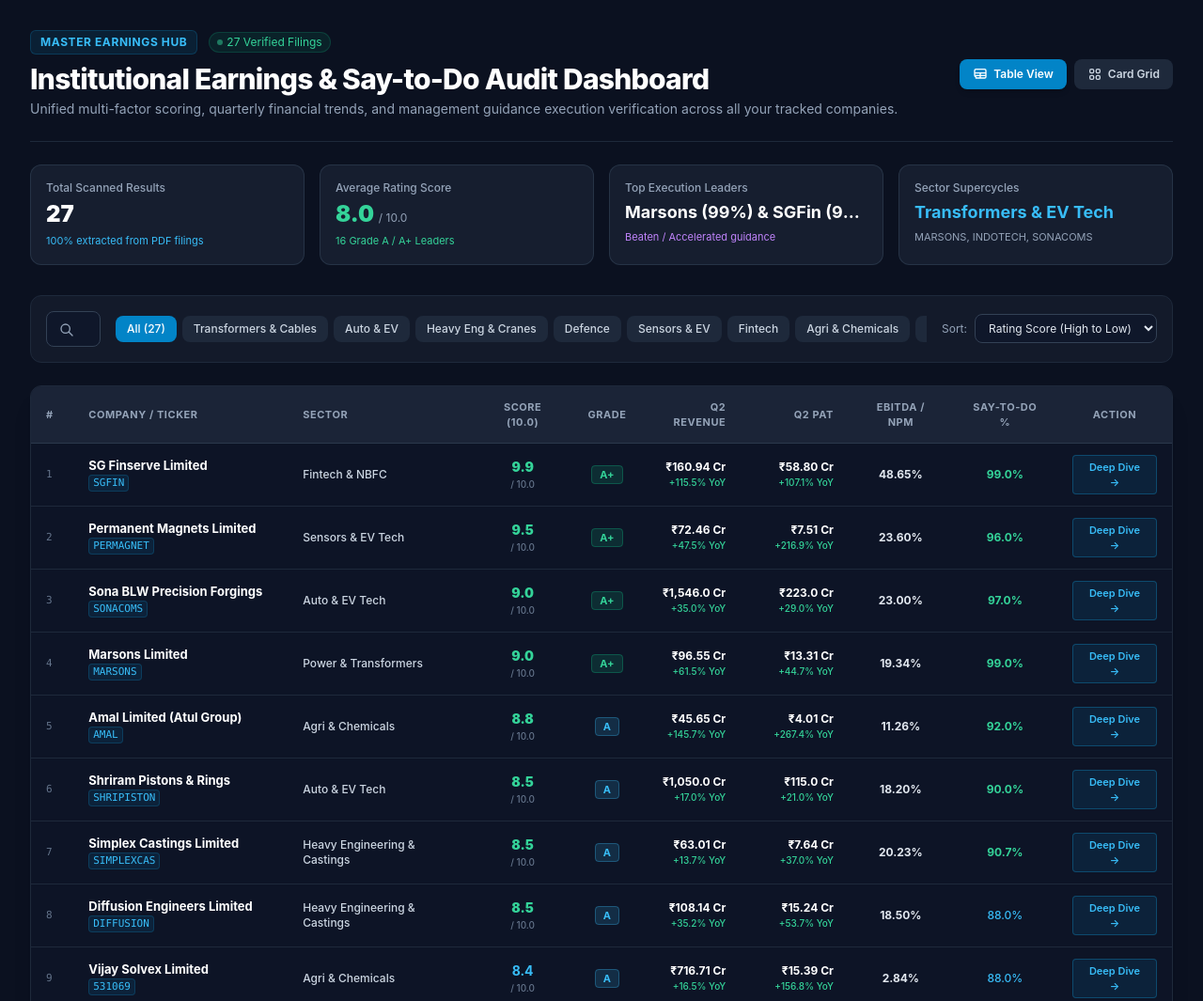
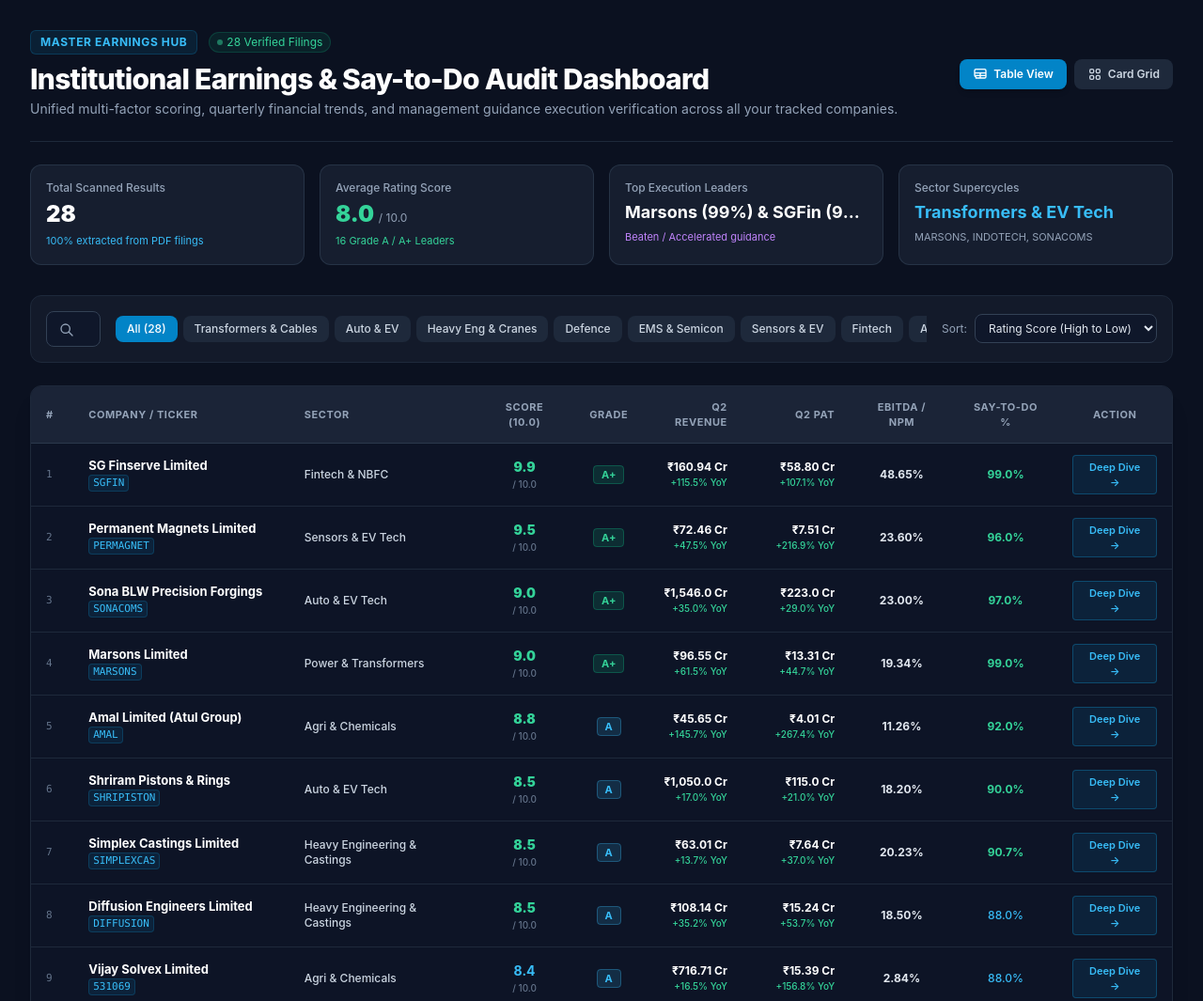
Before and after one commit to chauhanvj/earnings-dashboard01, a plain HTML site: page index.html in a window 1280 px wide. Shown: the top 1065 px of the page at 94% size. Drawn offline with nearby package versions, Linux system fonts and the light colour scheme.

Commit message:
Add files via upload

```diff
--- a/index.html
+++ b/index.html
@@ -32,7 +32,7 @@
         <div class="flex items-center gap-3">
           <span class="px-2.5 py-1 text-xs font-bold rounded-md bg-sky-500/10 text-sky-400 border border-sky-500/20 tracking-wider uppercase">Master Earnings Hub</span>
           <span class="inline-flex items-center gap-1 text-xs text-emerald-400 bg-emerald-500/10 px-2 py-0.5 rounded-full border border-emerald-500/20">
-            <span class="w-1.5 h-1.5 rounded-full bg-emerald-400 animate-pulse"></span> 27 Verified Filings
+            <span class="w-1.5 h-1.5 rounded-full bg-emerald-400 animate-pulse"></span> 28 Verified Filings
           </span>
         </div>
         <h1 class="text-2xl md:text-3xl font-extrabold text-white mt-2 tracking-tight">Institutional Earnings & Say-to-Do Audit Dashboard</h1>
@@ -55,7 +55,7 @@
     <div class="grid grid-cols-2 md:grid-cols-4 gap-4 mt-6">
       <div class="bg-slate-800/60 border border-slate-700/60 rounded-xl p-4">
         <div class="text-xs font-medium text-slate-400">Total Scanned Results</div>
-        <div class="text-2xl font-black text-white mt-1" id="stat-total">27</div>
+        <div class="text-2xl font-black text-white mt-1" id="stat-total">28</div>
         <div class="text-[11px] text-sky-400 mt-1">100% extracted from PDF filings</div>
       </div>
       <div class="bg-slate-800/60 border border-slate-700/60 rounded-xl p-4">
@@ -82,16 +82,17 @@
       <!-- Search Input -->
       <div class="relative flex-1">
         <svg class="w-4 h-4 absolute left-3.5 top-3 text-slate-400" fill="none" stroke="currentColor" viewBox="0 0 24 24"><path stroke-linecap="round" stroke-linejoin="round" stroke-width="2" d="M21 21l-6-6m2-5a7 7 0 11-14 0 7 7 0 0114 0z"></path></svg>
-        <input type="text" id="searchInput" oninput="renderDashboard()" placeholder="Search 27 stocks by name, ticker (e.g. SGFIN, SONACOMS, MARSONS), or keyword..." class="w-full bg-slate-900 border border-slate-700 text-white text-sm rounded-lg pl-10 pr-4 py-2 focus:outline-none focus:border-sky-500 transition">
+        <input type="text" id="searchInput" oninput="renderDashboard()" placeholder="Search 28 stocks by name, ticker (e.g. SGFIN, SONACOMS, MARSONS), or keyword..." class="w-full bg-slate-900 border border-slate-700 text-white text-sm rounded-lg pl-10 pr-4 py-2 focus:outline-none focus:border-sky-500 transition">
       </div>
 
       <!-- Sector Filter Tabs -->
       <div class="flex items-center gap-1.5 overflow-x-auto pb-1 lg:pb-0 text-xs">
-        <button onclick="setSectorFilter('ALL')" class="sector-btn px-3 py-1.5 rounded-lg font-medium bg-sky-600 text-white transition whitespace-nowrap">All (27)</button>
+        <button onclick="setSectorFilter('ALL')" class="sector-btn px-3 py-1.5 rounded-lg font-medium bg-sky-600 text-white transition whitespace-nowrap">All (28)</button>
         <button onclick="setSectorFilter('Power & Transformers')" class="sector-btn px-3 py-1.5 rounded-lg font-medium bg-slate-800 text-slate-300 hover:bg-slate-700 transition whitespace-nowrap">Transformers &amp; Cables</button>
         <button onclick="setSectorFilter('Auto & EV Tech')" class="sector-btn px-3 py-1.5 rounded-lg font-medium bg-slate-800 text-slate-300 hover:bg-slate-700 transition whitespace-nowrap">Auto &amp; EV</button>
         <button onclick="setSectorFilter('Heavy Engineering & Castings')" class="sector-btn px-3 py-1.5 rounded-lg font-medium bg-slate-800 text-slate-300 hover:bg-slate-700 transition whitespace-nowrap">Heavy Eng &amp; Cranes</button>
         <button onclick="setSectorFilter('Defence & Aerospace')" class="sector-btn px-3 py-1.5 rounded-lg font-medium bg-slate-800 text-slate-300 hover:bg-slate-700 transition whitespace-nowrap">Defence</button>
+        <button onclick="setSectorFilter('EMS & Semiconductors')" class="sector-btn px-3 py-1.5 rounded-lg font-medium bg-slate-800 text-slate-300 hover:bg-slate-700 transition whitespace-nowrap">EMS &amp; Semicon</button>
         <button onclick="setSectorFilter('Sensors & EV Tech')" class="sector-btn px-3 py-1.5 rounded-lg font-medium bg-slate-800 text-slate-300 hover:bg-slate-700 transition whitespace-nowrap">Sensors &amp; EV</button>
         <button onclick="setSectorFilter('Fintech & NBFC')" class="sector-btn px-3 py-1.5 rounded-lg font-medium bg-slate-800 text-slate-300 hover:bg-slate-700 transition whitespace-nowrap">Fintech</button>
         <button onclick="setSectorFilter('Agri & Chemicals')" class="sector-btn px-3 py-1.5 rounded-lg font-medium bg-slate-800 text-slate-300 hover:bg-slate-700 transition whitespace-nowrap">Agri &amp; Chemicals</button>
@@ -1181,6 +1182,50 @@
         ],
         positives: ["Steady demand for pressure vessels and cryogenic storage", "Modest revenue expansion"],
         watchouts: ["Microcap scale with limited pricing leverage against steel raw materials"]
+      },
+      {
+        ticker: "KAYNES",
+        name: "Kaynes Technology India Limited",
+        sector: "EMS & Semiconductors",
+        score: 5.5,
+        grade: "Grade C+ (Caution / Capex Transition)",
+        say_to_do: 68.0,
+        say_to_do_status: "Lagging / Margin Miss",
+        revenue_q2: "₹952.5 Cr",
+        revenue_yoy: "+4.4%",
+        revenue_qoq: "+0.7%",
+        revenue_h1: "₹1,898.7 Cr",
+        pat_q2: "₹39.8 Cr",
+        pat_yoy: "-65.6%",
+        pat_qoq: "-12.3%",
+        pat_h1: "₹85.2 Cr",
+        ebitda_margin: "13.19%",
+        margin_diff: "Contracted (-323 bps YoY)",
+        filePath: "file:///C:/Users/admin/Downloads/32e938f1-a9e8-4747-b689-93dbd2177efb.pdf",
+        pillars: {
+          topline: { score: 1.3, max: 2.0, label: "Topline: Revenue growth slowed to +4.4% YoY (₹952.5 Cr); flat QoQ" },
+          bottomline: { score: 0.8, max: 2.0, label: "Bottomline: PAT collapsed -65.6% YoY to ₹39.8 Cr; H1 OCF negative ₹-278 Cr" },
+          margin: { score: 0.7, max: 2.0, label: "Operating Margin (ex-other inc): 13.19% (-323 bps YoY contraction on employee & factory costs)" },
+          solvency: { score: 1.2, max: 2.0, label: "Solvency: Debt expanded to ₹1,810 Cr; finance costs jumped +191% YoY; NWC 169 days" },
+          catalysts: { score: 1.5, max: 2.0, label: "Order Book: Record ₹10,564 Cr backlog; Sanand OSAT & PCB capex underway" }
+        },
+        guidance_records: [
+          { vector: "Revenue Growth", promise: "Maintain 30-40% top-line growth trajectory", reported: "Revenue grew only +4.4% YoY to ₹952.5 Cr; flat QoQ (+0.7%)", status: "MISSED" },
+          { vector: "Margin & PAT", promise: "Maintain ~14-15% EBITDA margin and ~10% PAT margin", reported: "Operating margin contracted -323 bps to 13.19%; PAT plunged -65.6% YoY to ₹39.8 Cr (4.2% margin)", status: "MISSED" },
+          { vector: "Order Inflow", promise: "Expand backlog across industrial and auto electronics", reported: "Order book reached milestone ₹10,564 Cr (+30.4% YoY)", status: "BEAT" }
+        ],
+        forward_guidance: [
+          { horizon: "H2 FY27", stmt: "Ramp up dispatches against ₹10,564 Cr order book and compress working capital days from 169 days" },
+          { horizon: "FY28 Capex", stmt: "Commercialize Sanand Semiconductor OSAT plant and Chamarajanagar high-density PCB line" }
+        ],
+        positives: [
+          "Record Order Backlog: Order book crossed ₹10,564 Cr (+30.4% YoY), providing massive multi-year revenue visibility",
+          "Transformative Semiconductor OSAT Capex: Ongoing establishment of Sanand (Gujarat) packaging plant and domestic PCB facility"
+        ],
+        watchouts: [
+          "Severe Profitability Collapse: Q2 PAT plummeted -65.6% YoY to ₹39.8 Cr due to triple headwinds: operating margin contraction (-323 bps), surge in finance costs (+191%), and higher depreciation (+74%)",
+          "Working Capital & Debt Stress: Borrowings expanded to ₹1,810 Cr; Net Working Capital days lengthened to 169 days; H1 Operating Cash Flow negative at ₹(278) Cr"
+        ]
       },
       {
         ticker: "523309",
```
